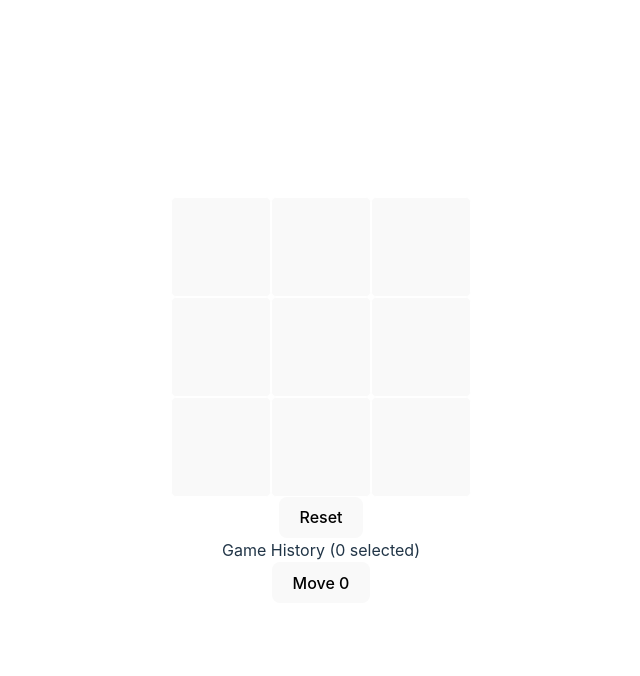
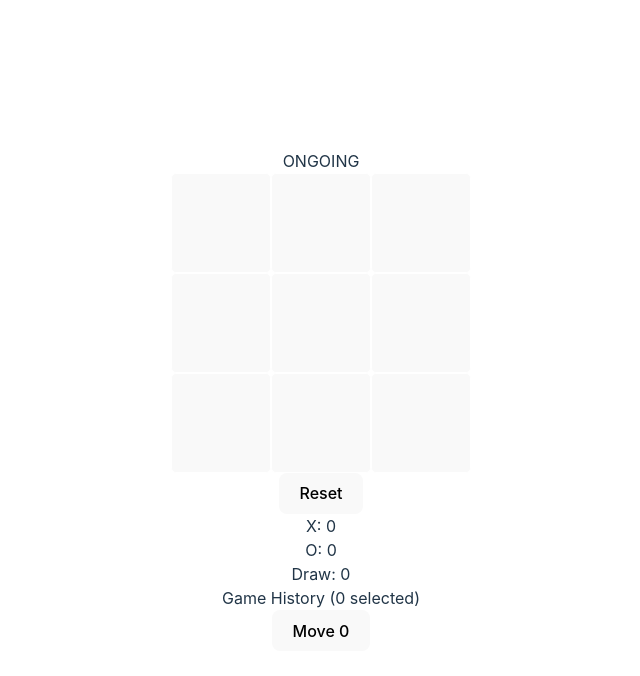
Before and after one commit to 2underscores/tic-tac-toe, a React (Vite) app in the folder app/frontend/: page / in a window 1280 px wide. Shown: the top 676 px of the page, without its empty margins (319-959 px from the left). Built offline with nearby package versions, Linux system fonts and the light colour scheme.

Commit message:
Newgames and scoring added

```diff
--- a/app/frontend/src/App.tsx
+++ b/app/frontend/src/App.tsx
@@ -9,47 +9,47 @@
 
 type BoardType = ReadonlyArray<number>;
 type GameType = ReadonlyArray<BoardType>;
-type GameOutcome = 'WIN P1' | 'WIN P2' | 'DRAW' | 'ONGOING';
+type GameStatus = 'WIN_X' | 'WIN_O' | 'DRAW' | 'ONGOING';
+type GameScores = {x: number, o: number, draw: number};
 
 function App() {
   const starter_board: BoardType = new Array(BOARD_SIZE*BOARD_SIZE).fill(BLANK);
   const [game, setGame] = useState<GameType>([starter_board])
   const [historyIndex, setHistoryIndex] = useState<number>(0);
-  const [msg, setMsg] = useState('')
+  const [scores, setScores] = useState<GameScores>({x: 0, o: 0, draw: 0});
 
   function turnClickHandler(clickIndex: number) {
     const new_board = game[historyIndex].slice();
+    const oldGameState = gameState(new_board);
     // If game complete, exit
-    const oldGameState = evaluateGameState(new_board);
-    setMsg(oldGameState);
-    if (oldGameState != 'ONGOING') {return}
+    if (oldGameState != 'ONGOING') {
+      scoreGame(oldGameState);
+      resetBoard();
+      return;
+    }
     // If move in illegal box, return
-    if (new_board[clickIndex] !== BLANK) {return}
+    if (new_board[clickIndex] !== BLANK) {
+      return
+    }
     // Make move
     const playerChar = historyIndex % 2 ? players[1].val : players[0].val;
     new_board[clickIndex] = playerChar;
-    setGame([...game.slice(0,historyIndex+1), new_board]); // TODO: Slice game up to history index
+    setGame([...game.slice(0,historyIndex+1), new_board]);
     setHistoryIndex(historyIndex+1);
-    // Check if game done
-    let newGameState = evaluateGameState(new_board);
-    console.log(newGameState);
-    if (newGameState != 'ONGOING') {
-      setMsg(newGameState);
-    }
   }
 
   function historyClickHandler(clickIndex: number) {
     setHistoryIndex(clickIndex)
   }
 
-  function evaluateGameState(board: BoardType): GameOutcome {
+  function gameState(board: BoardType): GameStatus {
     const winLineIndexes = [[0,1,2],[3,4,5],[6,7,8],[0,3,6],[1,4,7],[2,5,8],[0,4,8],[2,4,6]]
     for (let winLine of winLineIndexes) {
       let sum = winLine.reduce((acc, idx)=>acc+board[idx], 0);
       if (sum === 3) {
-        return 'WIN P1';
+        return 'WIN_X';
       } else if (sum === -3) {
-        return 'WIN P2';
+        return 'WIN_O';
       }
     }
     if (!new Set(board).has(BLANK)) {
@@ -58,17 +58,31 @@
     return "ONGOING";
   }
 
+  function scoreGame(state: GameStatus): void {
+    if (state === 'WIN_X') {
+      setScores({...scores, x: scores.x+1});
+    } else if (state === 'WIN_O') {
+      setScores({...scores, o: scores.o+1});
+    } else if (state === 'DRAW') {
+      setScores({...scores, draw: scores.draw+1});
+    }
+  }
+
   function resetBoard() {
-    setMsg('');
     setGame([starter_board]);
     setHistoryIndex(0);
   }
 
   return (
     <>
-      <div>{msg}</div>
+      <div>{gameState(game[historyIndex])}</div>
       <Board board={game[historyIndex]} turnHandler={turnClickHandler}/>
       <button onClick={resetBoard}>Reset</button>
+      <div>
+        <div>X: {scores.x}</div>
+        <div>O: {scores.o}</div>
+        <div>Draw: {scores.draw}</div>
+      </div>
       <GameHistory selectedIndex={historyIndex} latestIndex={game.length-1} clickHandler={historyClickHandler}/>
     </>
   )
```
